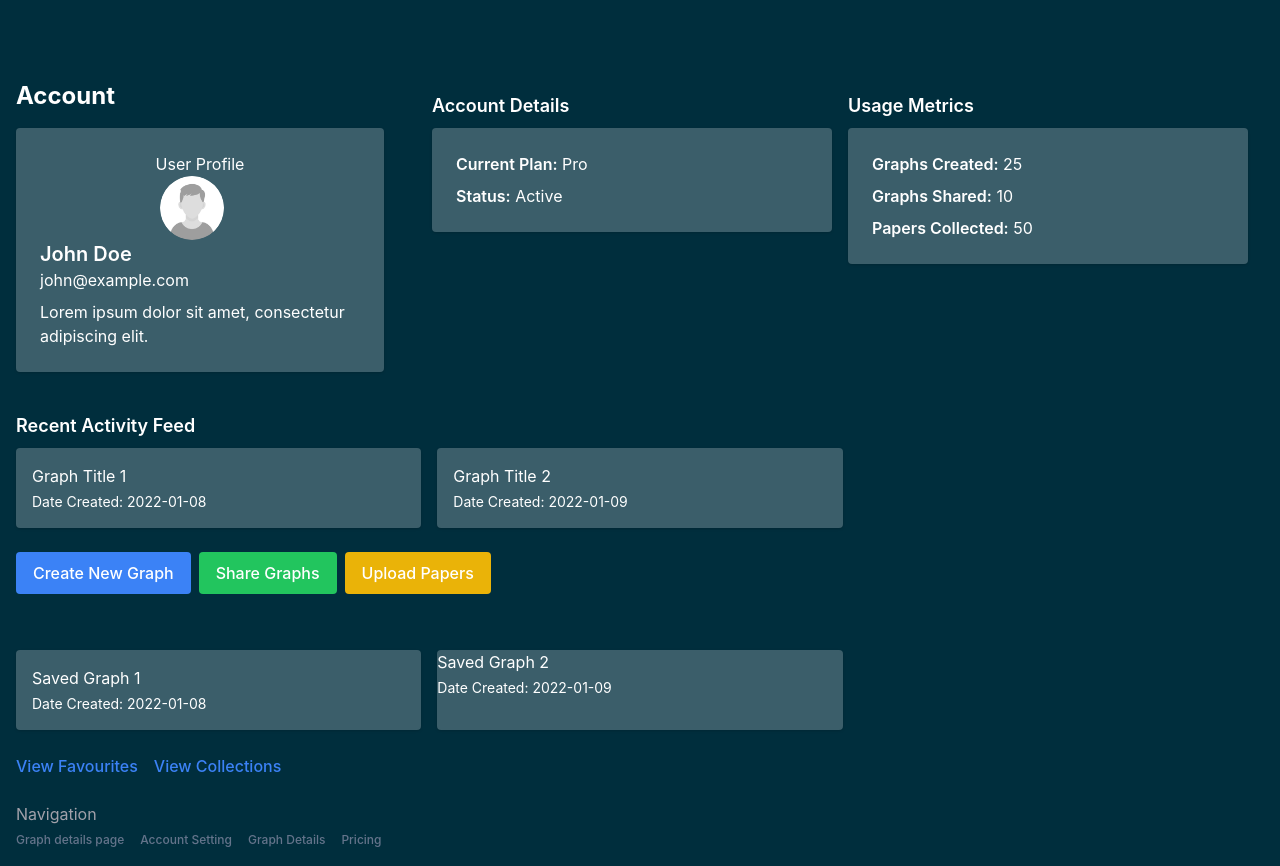
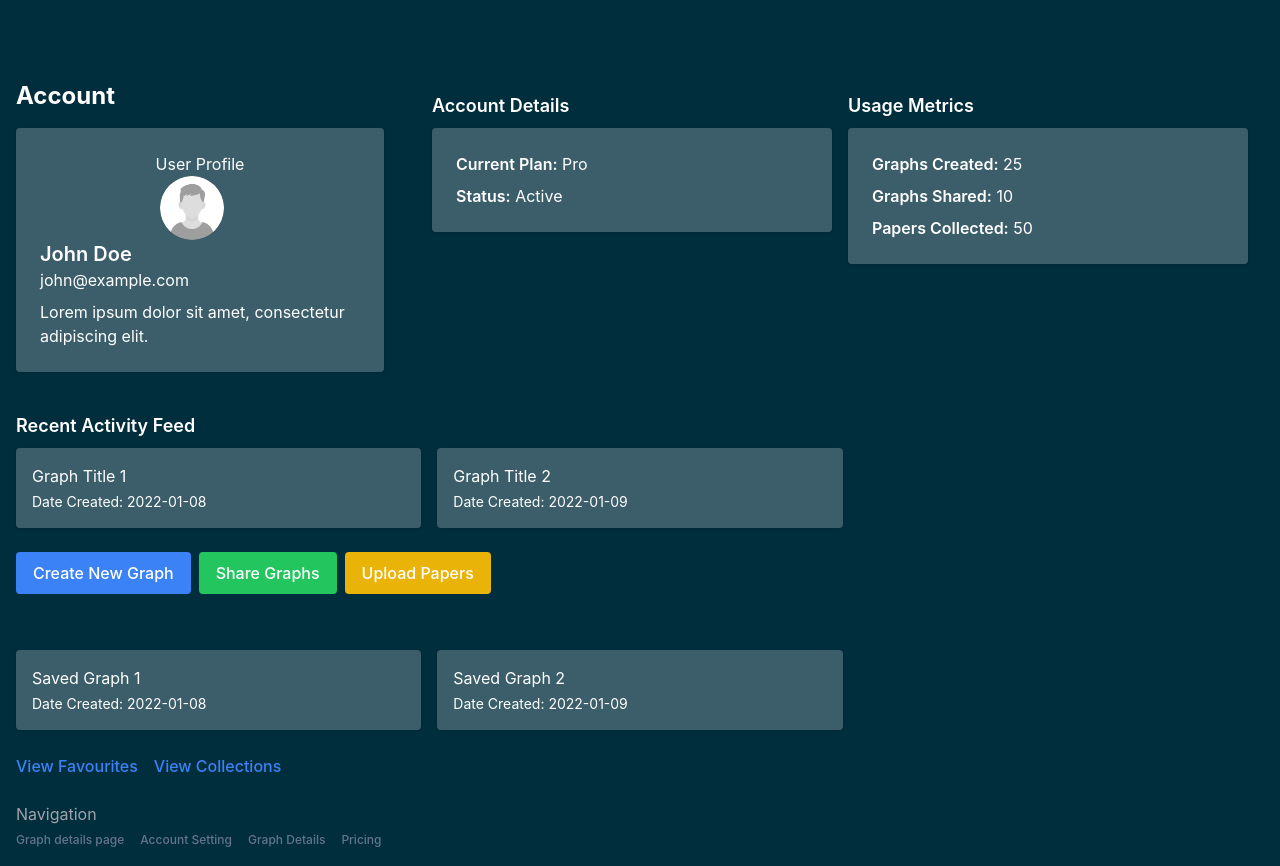
Before and after one commit to Harrrdik18/account-details-page, a React (Vite) app: page / in a window 1280 px wide. Built offline with nearby package versions, Linux system fonts and the light colour scheme.

Commit message:
Update ProfileDashboard.jsx

```diff
--- a/src/components/Profile/ProfileDashboard.jsx
+++ b/src/components/Profile/ProfileDashboard.jsx
@@ -96,7 +96,7 @@ const ProfileDashboard = () => {
             <p className="text-white-500 text-sm mt-1">Date Created: 2022-01-08</p>
             {/* Add an image or thumbnail for the graph */}
           </div>
-          <div className="bg-[rgba(255,255,255,0.23)] rounded shadow col-span-2 sm:col-span-1 lg:col-span-1">
+          <div className="bg-[rgba(255,255,255,0.23)] p-4 rounded shadow col-span-2 sm:col-span-1 lg:col-span-1">
             <p className="text-white-700">Saved Graph 2</p>
             <p className="text-white-500 text-sm mt-1">Date Created: 2022-01-09</p>
             {/* Add an image or thumbnail for the graph */}
```
